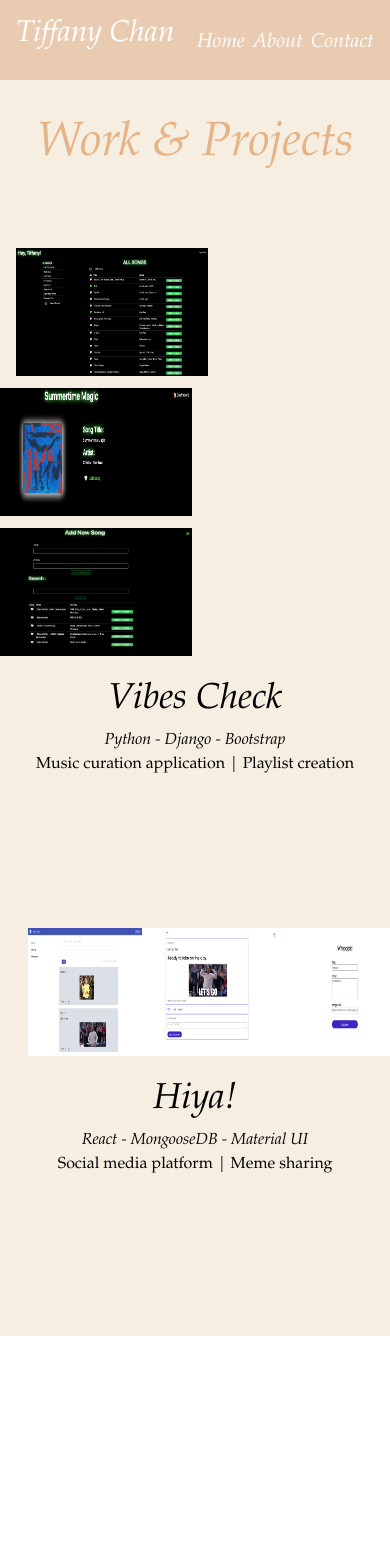
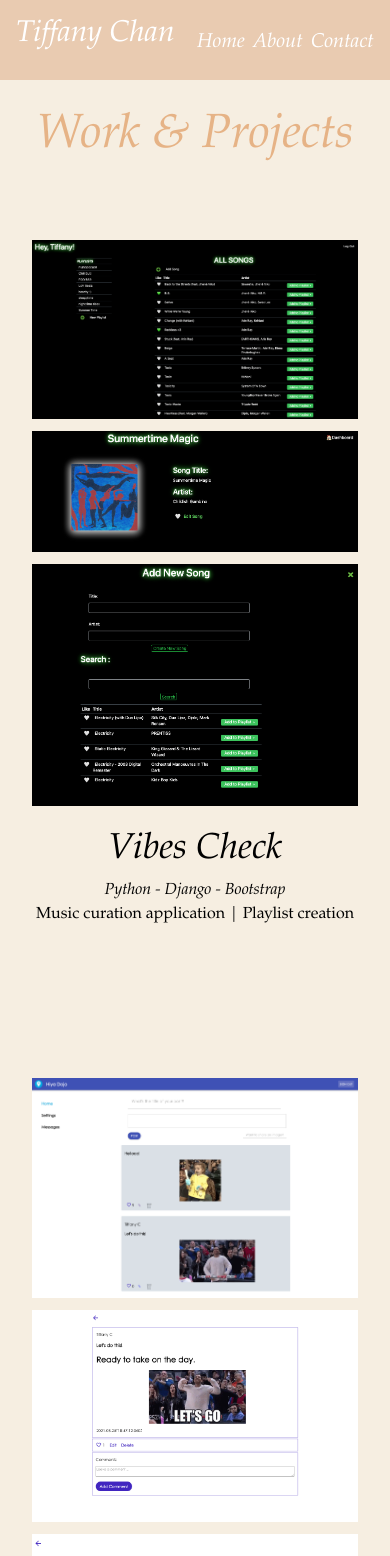
Before and after one commit to tiffchannn/tiffany_portfolio, a Next.js app: page /work in a window 390 px wide. Shown: the top 1556 px of the page. Before the commit the page ends 1336 px from the top, so only its background shows below. Built offline with nearby package versions, Linux system fonts and the light colour scheme; a web font is replaced by a local one.

Commit message:
Fixed responsiveness for images on work page

```diff
--- a/pages/work.js
+++ b/pages/work.js
@@ -28,34 +28,34 @@ export default function Work() {
       </div>
 
       {/* <main className={styles.work_content}> */}
-      <main className="flex flex-col text-center py-10 pb-0 md:ml-16 lg:ml-8">
+      <main className="container mx-auto p-8">
 
-        <h1 className="text-nude-400 font-default italic text-5xl lg:text-6xl mb-20 md:-ml-10">Work & Projects</h1>
+        <h1 className="text-nude-400 font-default italic text-5xl lg:text-6xl mb-20 md:-ml-10 text-center">Work & Projects</h1>
 
         {/* <div className="flex flex-row justify-center mx-40 align-center mb-8"> */}
-        <div className="grid grid-cols-1 gap-3 lg:grid-cols-3">
-          <div className="ml-4 md:-ml-10">
+        <div className="grid grid-cols-1 gap-3 md:grid-cols-3">
+          <div>
             <img
               src="/VibesCheck1.png"
               alt="Vibe Check Landing Page"
-              className="w-48 h-32 lg:h-4/5 lg:w-4/5" />
+              className="w-full" />
           </div>
           <div>
             <img
               src="/VibesCheck2.png"
               alt="Vibe Check Song Info"
-              className="w-48 h-32 lg:h-4/5 lg:w-4/5 md:-ml-3" />
+              className="w-full" />
           </div>
           <div>
             <img
               src="/VibesCheck3.png"
               alt="Vibe Check Add New Song"
-              className="w-48 h-32 lg:h-4/5 lg:w-4/5" />
+              className="w-full" />
           </div>
 
         </div>
 
-        <div className="md:-ml-12">
+        <div className="text-center">
           <Link href="https://github.com/tiffchannn/vibesCheck">
             {/* <h1 className={styles.project_name}>Vibes Check</h1> */}
             <h1 className="font-default italic text-4xl mt-8 mb-4 leading-6 hover:text-nude-300">Vibes Check</h1>
@@ -71,28 +71,28 @@ export default function Work() {
         <br></br>
 
         {/* <div className="flex flex-row justify-center mx-40 align-center mb-8"> */}
-        <div className="grid grid-cols-3">
-          <div className="ml-4 md:-ml-10">
+        <div className="grid grid-cols-1 gap-3 md:grid-cols-3">
+          <div>
             <img
               src="/Hiya_Dashboard.png"
               alt="Hiya Dashboard"
-              className="w-48 h-32 lg:h-4/5 lg:w-4/5 ml-3 mr-3" />
+              className="w-full" />
           </div>
           <div>
             <img
               src="/Hiya_PostDetail.png"
               alt="Hiya Post Detail Page"
-              className="w-48 h-32 lg:h-4/5 lg:w-4/5 ml-3 mr-3  md:-ml-3" />
+              className="w-full" />
           </div>
           <div>
             <img
               src="/Hiya_PostUpdate.png"
               alt="Hiya Update a Post"
-              className="w-48 h-32 lg:h-4/5 lg:w-4/5 ml-3 mr-3" />
+              className="w-full" />
           </div>
         </div>
 
-        <div className="md:-ml-12">
+        <div className="text-center">
           <Link href="https://github.com/mkshin1/HIYA">
             {/* <h1 className={styles.project_name}>Hiya!</h1> */}
             <h1 className="font-default italic text-4xl mt-8 mb-4 leading-6 hover:text-nude-300">Hiya!</h1>
```
